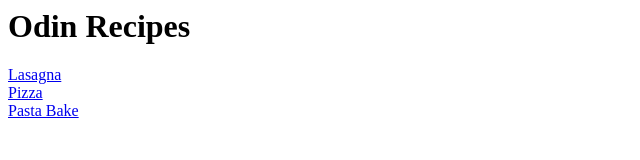
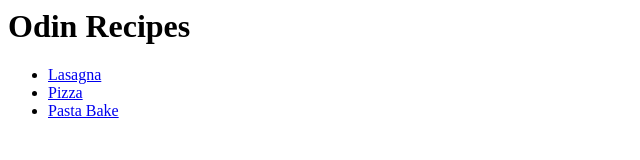
Before and after one commit to alexcurtis1/odin_recipes, a plain HTML site: page index.html in a window 1280 px wide. Shown: the whole page, without its empty margins (0-640 px from the left). Drawn offline with Linux system fonts and the light colour scheme.

Commit message:
final changes

```diff
--- a/index.html
+++ b/index.html
@@ -6,8 +6,10 @@
     </head>
     <body>
         <h1>Odin Recipes</h1>
-        <a href="recipes/lasagna.html">Lasagna</a><br/>
-        <a href="recipes/pizza.html">Pizza</a><br/>
-        <a href="recipes/pastabake.html">Pasta Bake</a>
+        <ul>
+            <li><a href="recipes/lasagna.html">Lasagna</a></li>
+            <li><a href="recipes/pizza.html">Pizza</a></li>
+            <li><a href="recipes/pastabake.html">Pasta Bake</a></li>
+        </ul>
     </body>
 </html>
```
Also changed, not shown: recipes/pastabake.html (+2 -2 lines), recipes/pizza.html (+2 -2 lines).
